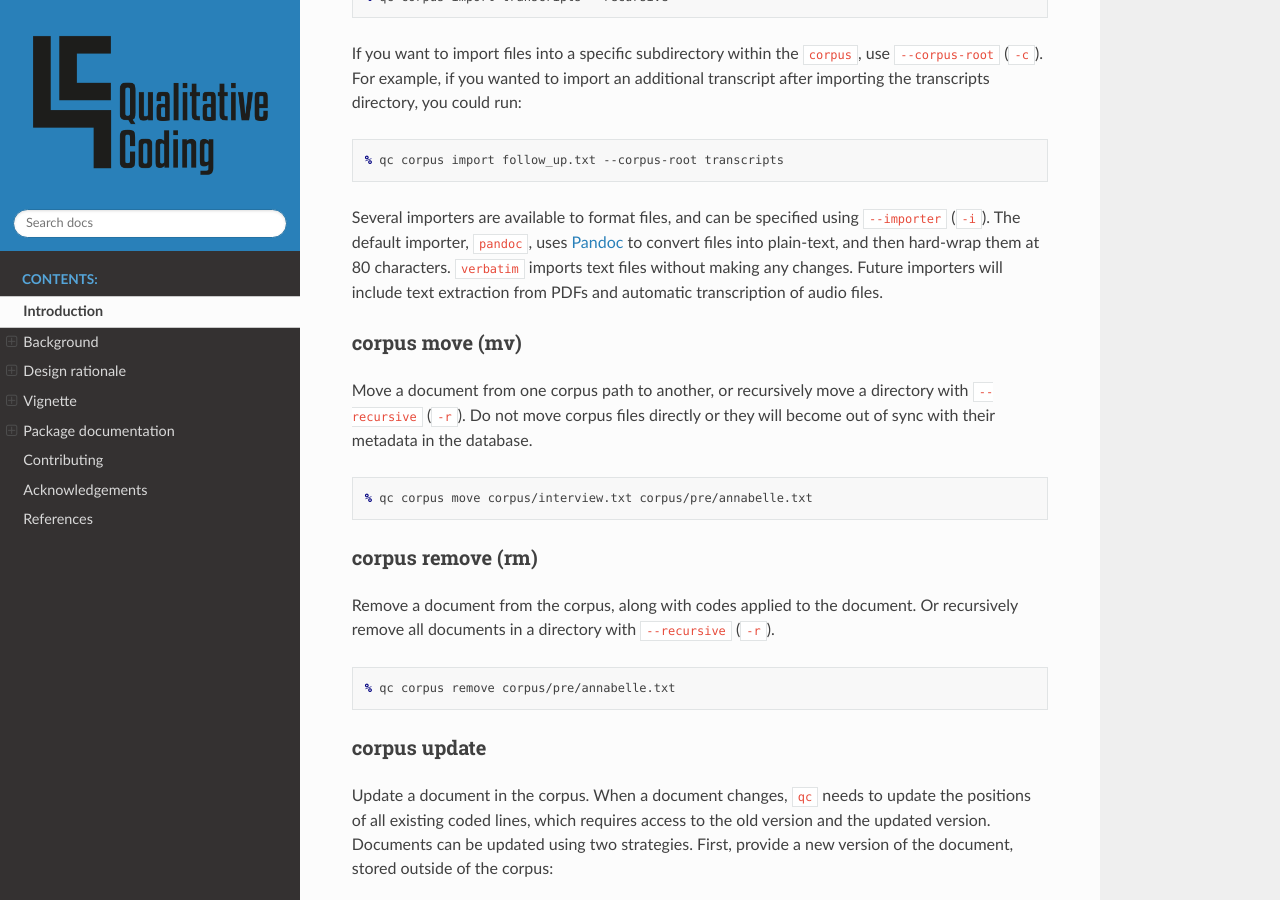
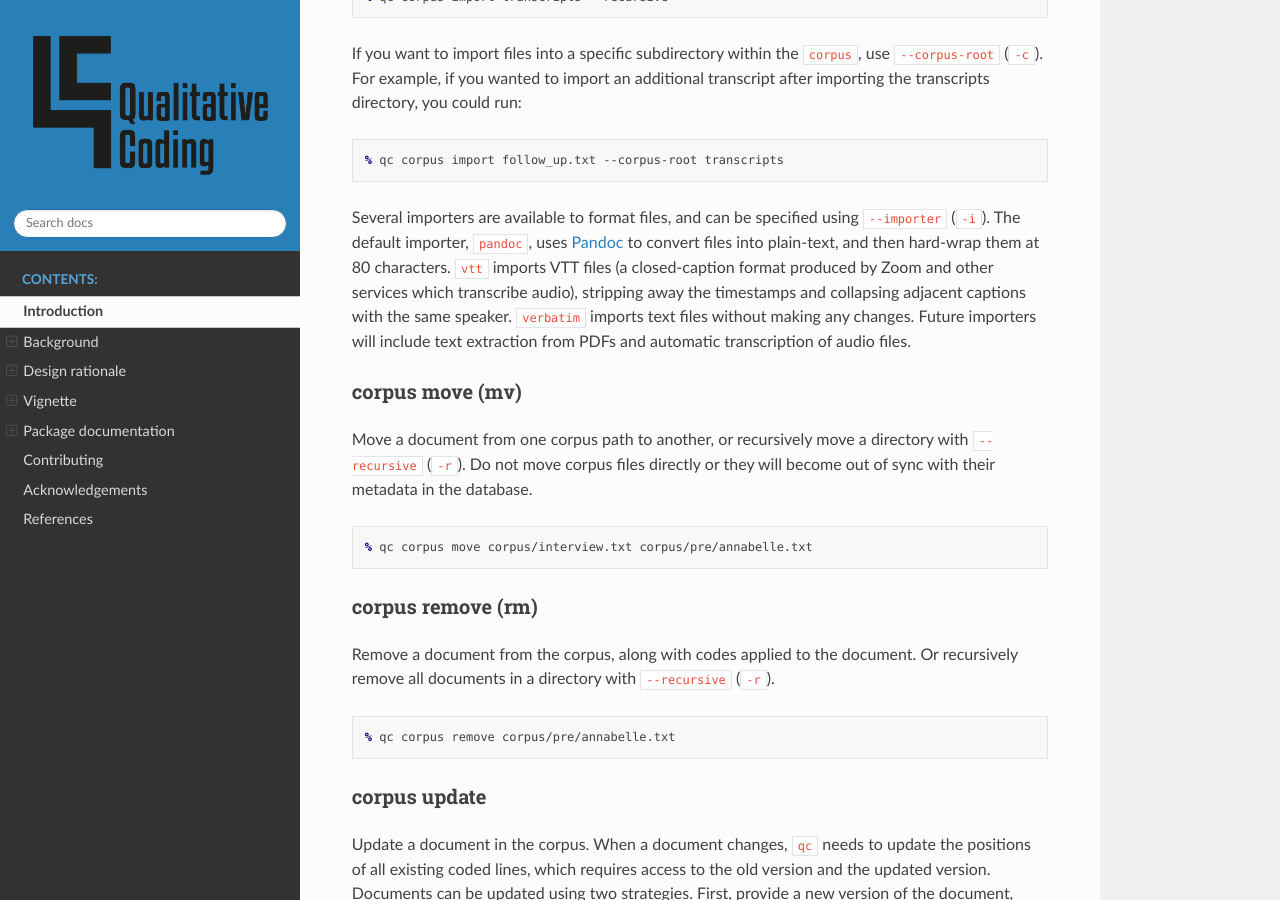
Before and after one commit to cproctor/qualitative-coding, a Sphinx documentation site: the page built from docs/manuscript.rst, in a window 1280 px wide and 900 px high, scrolled down 17880 px. Built offline with Sphinx 7.4.7 and the Read the Docs theme 3.1.0, drawn with Linux system fonts in a browser that asks for light colours.

Commit message:
Update docs noting VTT importer

```diff
--- a/docs/manuscript.rst
+++ b/docs/manuscript.rst
@@ -946,8 +946,11 @@ directory, you could run:
 Several importers are available to format files, and can be specified
 using ``--importer`` (``-i``). The default importer, ``pandoc``, uses
 `Pandoc <https://pandoc.org/>`__ to convert files into plain-text, and
-then hard-wrap them at 80 characters. ``verbatim`` imports text files
-without making any changes. Future importers will include text
+then hard-wrap them at 80 characters. ``vtt`` imports VTT files
+(a closed-caption format produced by Zoom and other services which
+transcribe audio), stripping away the timestamps and collapsing adjacent
+captions with the same speaker. ``verbatim`` imports text files without
+making any changes. Future importers will include text
 extraction from PDFs and automatic transcription of audio files.
 
 corpus move (mv)
```
